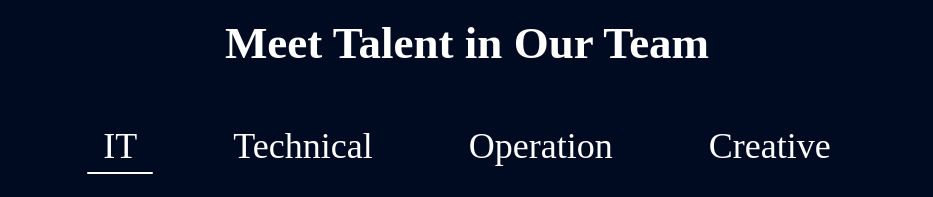
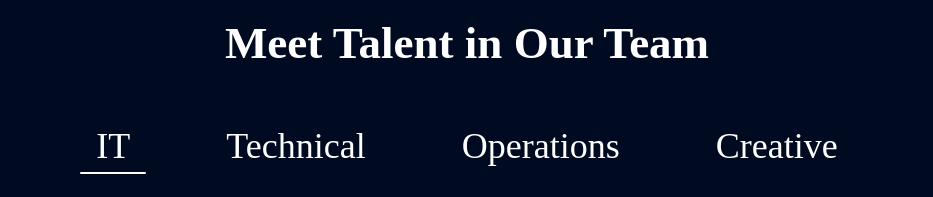
Before and after one commit to IEEEAAST/Frontend-2024, a React (Vite) app: page / in a window 1280 px wide. Shown: the part 2620-2817 px from the top of the page, without its empty margins (173-1106 px from the left). Built offline with nearby package versions, Linux system fonts and the light colour scheme; grey boxes are pictures that could not be loaded; a web font is replaced by a local one.

Commit message:
pulled farag branch

```diff
--- a/src/components/Home/Volunteers.tsx
+++ b/src/components/Home/Volunteers.tsx
@@ -18,7 +18,7 @@ export const Volunteers = (props: Props) => {
             <TabList className='gap-16 pt-10'>
               <Tab><p className='text-4xl '>IT</p></Tab>
               <Tab><p className='text-4xl'>Technical</p></Tab>
-              <Tab><p className='text-4xl'>Operation</p></Tab>
+              <Tab><p className='text-4xl'>Operations</p></Tab>
               <Tab><p className='text-4xl'>Creative</p></Tab>
             </TabList>
           </Center>
--- a/src/components/Home/VolunteersCarsousel.tsx
+++ b/src/components/Home/VolunteersCarsousel.tsx
@@ -1,6 +1,5 @@
 import { useEffect, useState } from "react";
 import { motion, useMotionValue } from "framer-motion";
-import { generateFakeImages } from "../../mock/home/generateFakeImages";
 
 const ONE_SECOND = 1000;
 const AUTO_DELAY = ONE_SECOND * 10;
```
Also changed, not shown: 1 other file (tests, documents, lock files or other folders).
